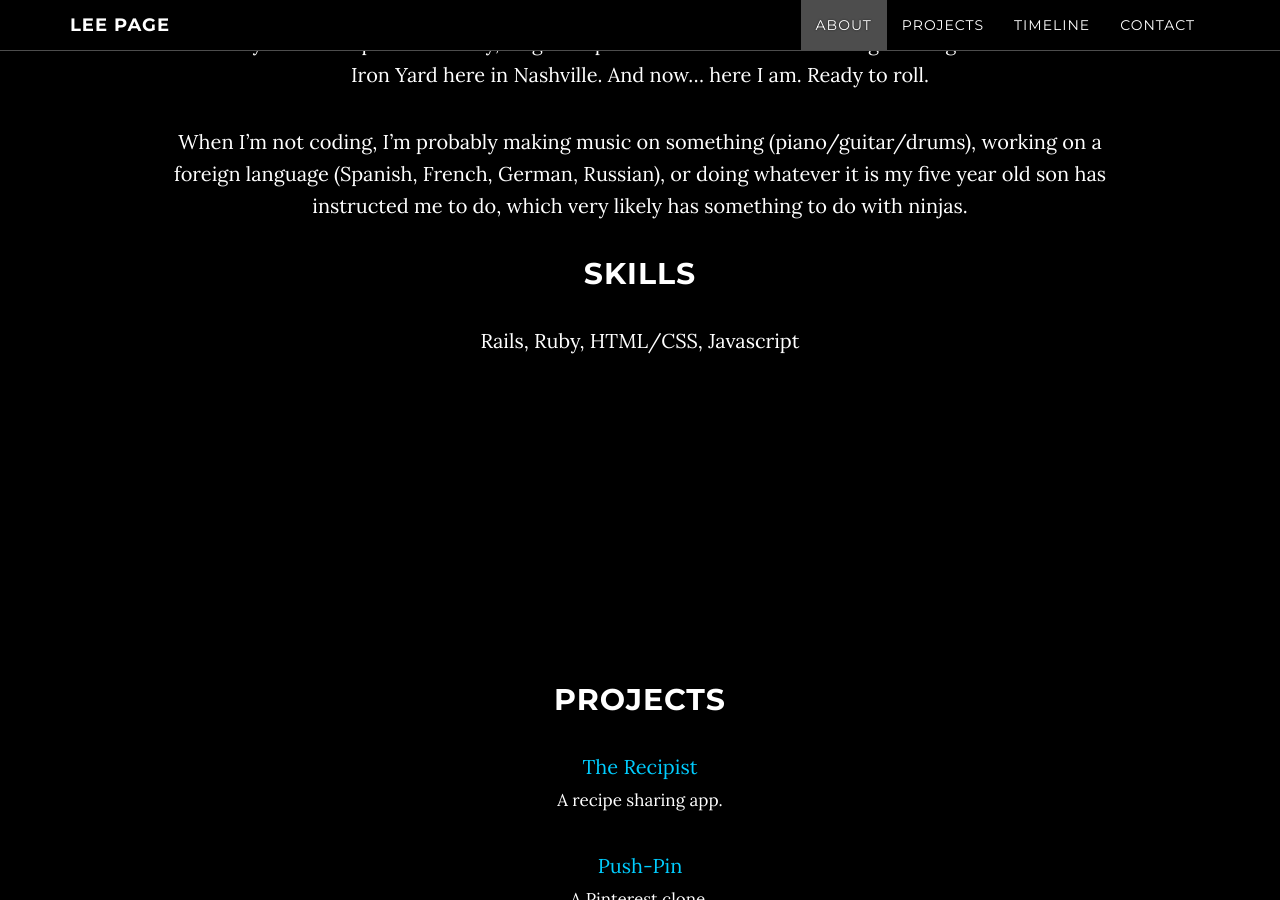
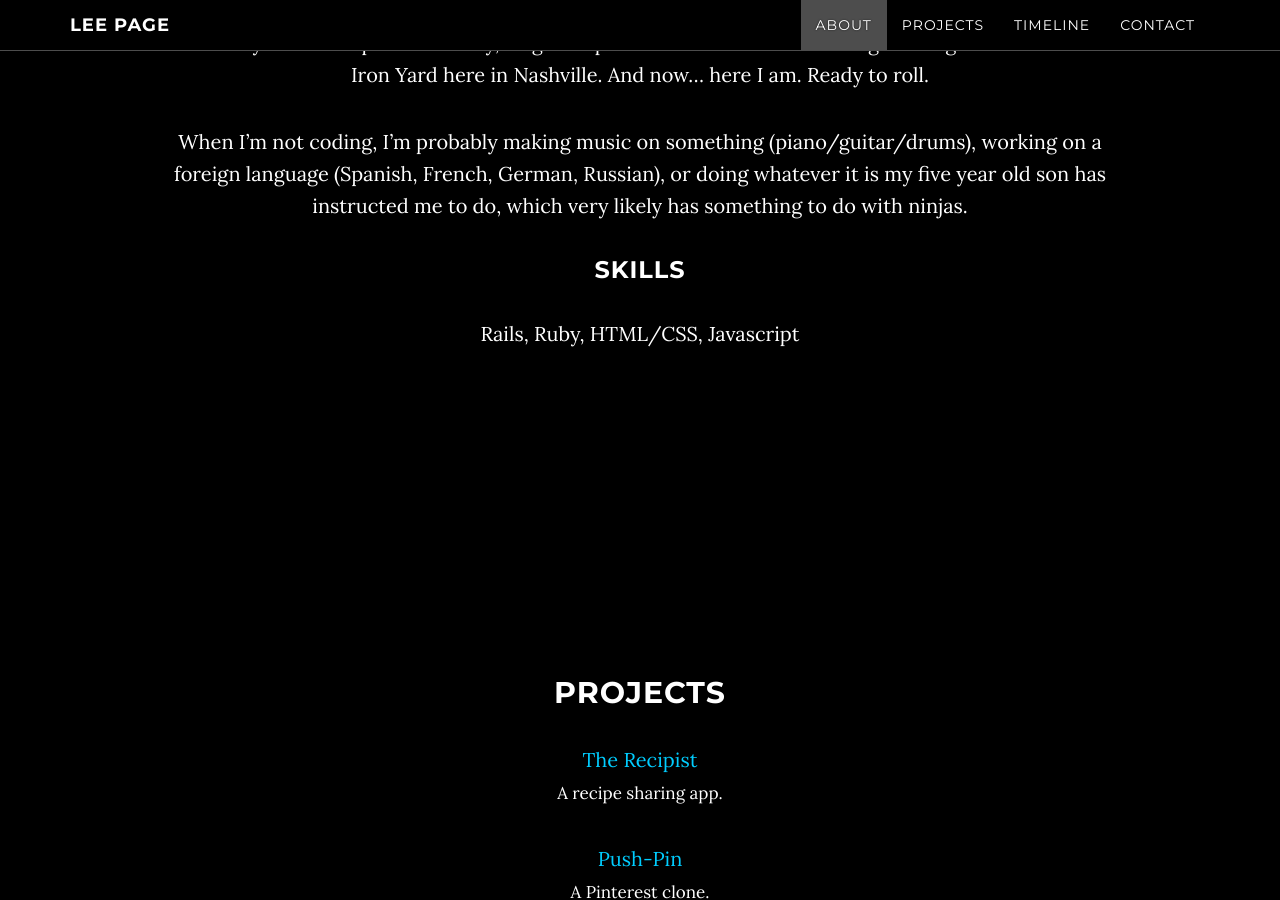
Before and after one commit to hLeePage/hLeePage.github.io, a Jekyll site: the page built from index.html, in a window 1280 px wide and 900 px high, scrolled down 1386 px. Built offline with Jekyll 4.4.1, drawn with Linux system fonts in a browser that asks for light colours; nearby versions of some CDN libraries; the list of posts is cut into pages by our own code; comment, search, counter and statistics services are not loaded.

```diff
--- a/about.html
+++ b/about.html
@@ -17,5 +17,5 @@ When I'm not coding, I'm probably making music on something (piano/guitar/drums)
 has something to do with ninjas.
 
 
-## Skills
+### Skills
 Rails, Ruby, HTML/CSS, Javascript
```
